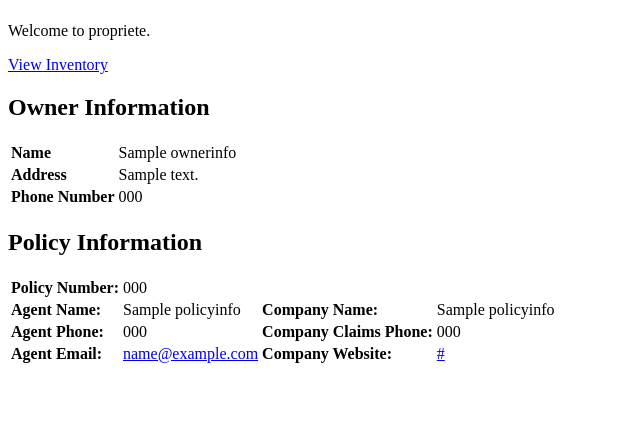
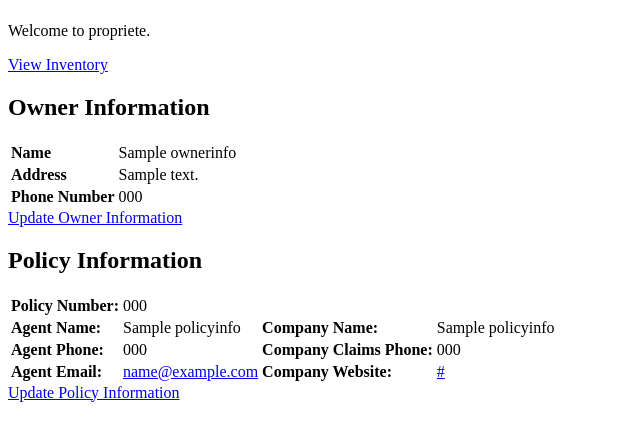
Before and after one commit to prplecake/propriete, a Django app: page / in a window 1280 px wide. Shown: the part 58-499 px from the top of the page, without its empty margins (0-640 px from the left). Run offline with Django 3.2, Linux system fonts and the light colour scheme; a user stored in the database is signed in; tables that the repository leaves empty hold one stand-in row (values such as "Sample post").

Commit message:
Add ability to create/edit OwnerInfo and PolicyInfo
- Add links to /
- Catch DoesNotExist errors
- Add views
- Add forms
- Add templates
- Update URLs

```diff
--- a/inventory/templates/inventory/index.html
+++ b/inventory/templates/inventory/index.html
@@ -21,8 +21,9 @@
 		<td>{{ownerinfo.phone}}</td>
 	</tr>
 </table>
+<a href="/inventory/owner_info_update/">Update Owner Information</a>
 {% else %}
-<a href="">Set up Owner Information</a>
+<a href="/inventory/owner_info_create/">Set up Owner Information</a>
 {% endif %}
 
 <h2>Policy Information</h2>
@@ -53,7 +54,8 @@
 		<td><a href="{{policyinfo.company_website}}">{{policyinfo.company_website}}</a></td>
 	</tr>
 </table>
+<a href="/inventory/policy_info_update/">Update Policy Information</a>
 {% else %}
-<a href="">Set up Policy Information</a>
+<a href="/inventory/policy_info_create/">Set up Policy Information</a>
 {% endif %}
 {% endblock %}
--- /dev/null
+++ b/inventory/templates/inventory/owner_info_form.html
@@ -0,0 +1,5 @@
+<form method="post">
+	{% csrf_token %}
+	{{ form.as_p }}
+	<input type="submit" value="Submit" />
+</form>
--- /dev/null
+++ b/inventory/templates/inventory/policy_info_form.html
@@ -0,0 +1,5 @@
+<form method="post">
+	{% csrf_token %}
+	{{ form.as_p }}
+	<input type="submit" value="Submit" />
+</form>
--- a/inventory/urls.py
+++ b/inventory/urls.py
@@ -6,4 +6,8 @@ app_name = 'inventory'
 urlpatterns = [
 	path('', views.IndexView.as_view(), name='index'),
 	path('inventory/', views.InventoryView.as_view(), name='inventory'),
+	path('inventory/owner_info_create/', views.owner_info_create),
+	path('inventory/policy_info_create/', views.policy_info_create),
+	path('inventory/owner_info_update/', views.owner_info_update),
+	path('inventory/policy_info_update/', views.policy_info_update),
 ]
--- a/inventory/views.py
+++ b/inventory/views.py
@@ -1,8 +1,13 @@
 from django.contrib.auth.decorators import login_required
 from django.contrib.auth.mixins import LoginRequiredMixin
-from django.http import HttpResponse
-from django.shortcuts import render
+from django.http import HttpResponse, HttpResponseRedirect
+from django.shortcuts import render, get_object_or_404
 from django.views.generic import View, DetailView, ListView, TemplateView
+
+from .forms import (
+	OwnerInfoForm,
+	PolicyInfoForm,
+)
 
 from .models import (
 	OwnerInfo,
@@ -27,5 +32,49 @@ class IndexView(LoginRequiredMixin, TemplateView):
 		return context
 
 
+@login_required
+def owner_info_create(request):
+	if request.method == 'POST':
+		form = OwnerInfoForm(request.POST)
+		if form.is_valid():
+			form.save()
+			return HttpResponseRedirect('/')
+	form = OwnerInfoForm()
+	return render(request, 'inventory/owner_info_form.html', {'form': form})
+
+
+@login_required
+def owner_info_update(request):
+	ownerinfo = get_object_or_404(OwnerInfo, id=1)
+	form = OwnerInfoForm(request.POST or None, instance=ownerinfo)
+	if form.is_valid():
+		form.save()
+		return HttpResponseRedirect('/')
+
+	return render(request, 'inventory/owner_info_form.html', {'form': form})
+
+
+@login_required
+def policy_info_create(request):
+	if request.method == 'POST':
+		form = PolicyInfoForm(request.POST)
+		if form.is_valid():
+			form.save()
+			return HttpResponseRedirect('/')
+	form = PolicyInfoForm()
+	return render(request, 'inventory/policy_info_form.html', {'form': form})
+
+
+@login_required
+def policy_info_update(request):
+	policyinfo = get_object_or_404(PolicyInfo, id=1)
+	form = PolicyInfoForm(request.POST or None, instance=policyinfo)
+	if form.is_valid():
+		form.save()
+		return HttpResponseRedirect('/')
+
+	return render(request, 'inventory/policy_info_form.html', {'form': form})
+
+
 class InventoryView(LoginRequiredMixin, ListView):
 	model = Item
```
Also changed, not shown: inventory/forms.py (added, +30 -0 lines).
